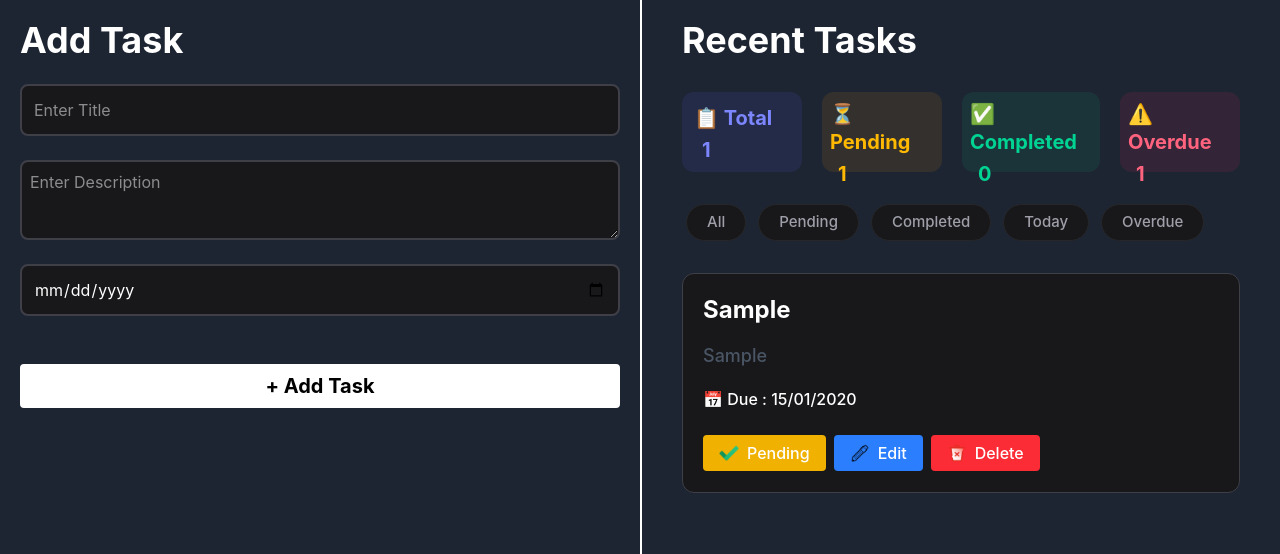
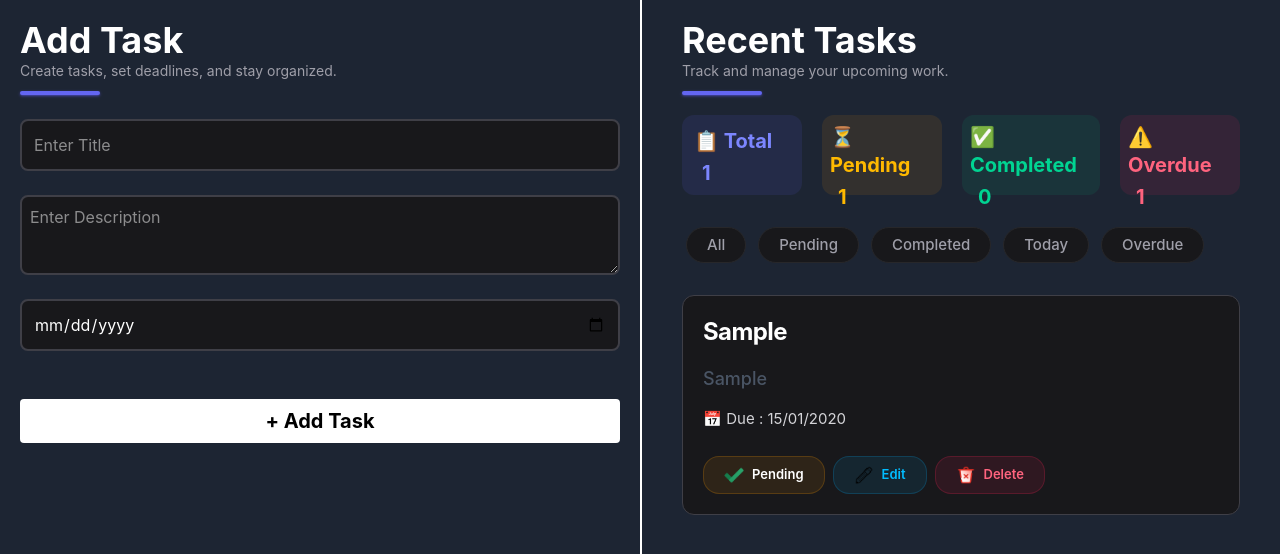
Before and after one commit to Kashyapgaliya29/task-manager-project, a React (Vite) app: page / in a window 1280 px wide. Both pictures are taken after typing "Sample", "Sample", "2020-01-15" into the empty fields and a click on the button "+ Add Task". Shown: the top 554 px of the page. Built offline with nearby package versions, Linux system fonts and the light colour scheme.

Commit message:
Polish Css

```diff
--- a/src/components/TaskStats.jsx
+++ b/src/components/TaskStats.jsx
@@ -8,7 +8,7 @@ const TaskStats = ( { todos,todayDate } ) => {
 
   return (
     <>
-        <div className='grid grid-cols-2 lg:flex gap-5 pt-8 w-full'>
+        <div className='grid grid-cols-2 lg:flex gap-5 pt-5 w-full'>
             {/* <p className='text-xl font-bold'>📋 Total : {totalTask}</p> */}
             {/* <p className='text-xl font-bold'>⏳ Pending : {pendingTasks}</p>
             <p className='text-xl font-bold'>✅ Completed : {completedTasks}</p>
--- a/src/components/TodoCard.jsx
+++ b/src/components/TodoCard.jsx
@@ -9,24 +9,24 @@ const TodoCard = ({ todo,toggleStatus,deleteTodo,setEditedTodo }) => {
     <>
         <div className={` ${todo.completed ? 'opacity-40' : ''} max-h-55 p-5 lg:min-h-55 w-full bg-zinc-900 border border-zinc-700 text-white rounded-xl font-medium flex flex-col justify-between hover:scale-105 transation-all duration-300`}>
 
-            <h1 className={`${todo.completed ? 'line-through text-gray-500' : ''} text-2xl font-bold`}>{todo.title}</h1>
+            <h1 className={`${todo.completed ? 'line-through text-zinc-600' : ''} text-2xl font-bold tracking-tight`}>{todo.title}</h1>
             <p className='font-stretch-50% text-lg text-gray-600 font-medium wrap-break-word pt-3'>{todo.description}</p>
-            <p className='pt-3'>📅 Due : {new Date(todo.duedate).toLocaleDateString('en-GB')}</p>
+            <p className='text-[15px] text-zinc-300 font-normal wrap-break-words pt-2.5 leading-relaxed'>📅 Due : {new Date(todo.duedate).toLocaleDateString('en-GB')}</p>
             <div className='flex pt-5 lg:flex-row gap-2'>
                 <button
-                  className={`px-4 py-1.5 ${todo.completed ? 'bg-green-500':'bg-yellow-500'} text-white rounded `}
+                  className={`px-5 py-2 text-[13px] font-semibold rounded-2xl active:scale-95 ${todo.completed ? 'bg-emerald-500/10 border border-emerald-500/20 text-emerald-400':'bg-amber-500/10 border border-amber-500/20 text-amber-400'} text-white rounded `}
                   onClick={()=>toggleStatus(todo.id)}>
-                  <span className='flex items-center justify-center gap-2'><img src={YesImage} alt="" className='h-5 w-5'/>{todo.completed ? 'Completed' : 'Pending'}</span>
+                  <span className='flex items-center justify-center gap-2'><img src={YesImage} alt="" className='h-5 w-5 object-contain opacity-80'/>{todo.completed ? 'Completed' : 'Pending'}</span>
                 </button>
 
                 <button
-                    className='px-4 py-1.5 bg-blue-500 text-white rounded'
+                    className='px-5 py-2 text-[13px] font-semibold rounded-2xl active:scale-95 bg-sky-500/10 border border-sky-500/20 text-sky-400'
                     onClick={()=>setEditedTodo(todo)}
                     ><span className='flex items-center justify-center gap-2'><img src={EditImage} alt="" className='h-5 w-5'/>Edit</span>
                 </button>
 
                 <button
-                  className='px-4 py-1.5 bg-red-500 text-white rounded' onClick={()=>deleteTodo(todo.id)}><span className='flex items-center justify-center gap-2'><img src={DeleteImage} alt="" className='h-5 w-5'/>Delete</span>
+                  className='px-5 py-2 text-[13px] font-semibold rounded-2xl active:scale-95 bg-rose-500/10 border border-rose-500/20 text-rose-400' onClick={()=>deleteTodo(todo.id)}><span className='flex items-center justify-center gap-2'><img src={DeleteImage} alt="" className='h-5 w-5'/>Delete</span>
                 </button>
             </div>
 
--- a/src/components/TodoForm.jsx
+++ b/src/components/TodoForm.jsx
@@ -45,7 +45,9 @@ const TodoForm = ({ todos,setTodos,filter,setFilter,editedTodo,setEditedTodo })
   return (
     <>
         <form onSubmit={handleSubmit} className='flex flex-col h-auto w-full lg:w-1/2 p-5'>
-          <h1 className='text-4xl font-bold'>{editedTodo ? 'Editing Task' : 'Add Task'}</h1><br/>
+          <h1 className='text-4xl font-bold'>{editedTodo ? 'Editing Task' : 'Add Task'}</h1>
+          <p className='text-sm text-zinc-400 font-normal leading-relaxed'>Create tasks, set deadlines, and stay organized.</p>
+          <div className="h-1 w-20 bg-[#6366f1] rounded-full mt-2 shadow-sm shadow-indigo-500/50"></div><br/>
           <input
             className='h-13 rounded-lg border-2 border-zinc-700 bg-zinc-900 px-3 text-white'
             type="text"
--- a/src/pages/Task.jsx
+++ b/src/pages/Task.jsx
@@ -8,8 +8,12 @@ const Task = ({todos,todayDate,filter,setFilter,filterTodos,toggleStatus,deleteT
     <>
       <div className='h-auto w-full border-l-0 px-10 flex lg:w-1/2 lg:border-l-2 lg:border-white flex-col p-5 overflow-auto scrollbar-none'>
             <h1 className='text-4xl font-bold'>Recent Tasks</h1>
+            <p className='text-sm text-zinc-400 font-normal leading-relaxed'>Track and manage your upcoming work.</p>
+            <div className="h-1 w-20 bg-[#6366f1] rounded-full mt-2 shadow-sm shadow-indigo-500/50"></div>
 
-            <TaskStats
+            { filterTodos.length > 0 ? (
+              <>
+              <TaskStats
               todos={todos}
               todayDate={todayDate}
             />
@@ -25,6 +29,31 @@ const Task = ({todos,todayDate,filter,setFilter,filterTodos,toggleStatus,deleteT
               deleteTodo={deleteTodo}
               setEditedTodo={setEditedTodo}
             />
+            </>
+            ): (
+              <TodoList
+              filterTodos={filterTodos}
+              toggleStatus={toggleStatus}
+              deleteTodo={deleteTodo}
+              setEditedTodo={setEditedTodo}
+            />
+            )}
+            {/* <TaskStats
+              todos={todos}
+              todayDate={todayDate}
+            />
+
+            <FilterBar
+              filter={filter}
+              setFilter={setFilter}
+            /> */}
+
+            {/* <TodoList
+              filterTodos={filterTodos}
+              toggleStatus={toggleStatus}
+              deleteTodo={deleteTodo}
+              setEditedTodo={setEditedTodo}
+            /> */}
       </div>
     </>
   )
```
